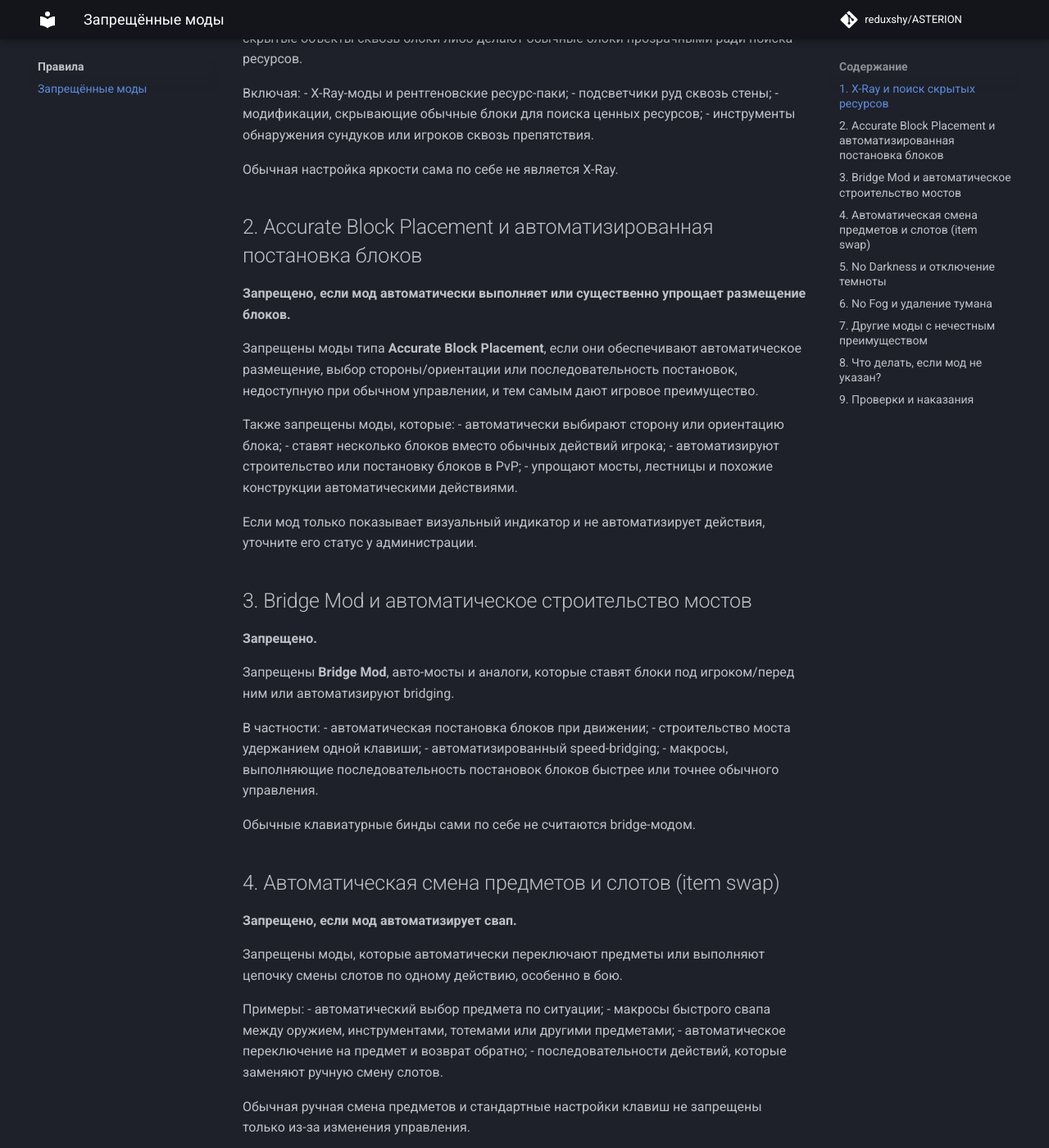
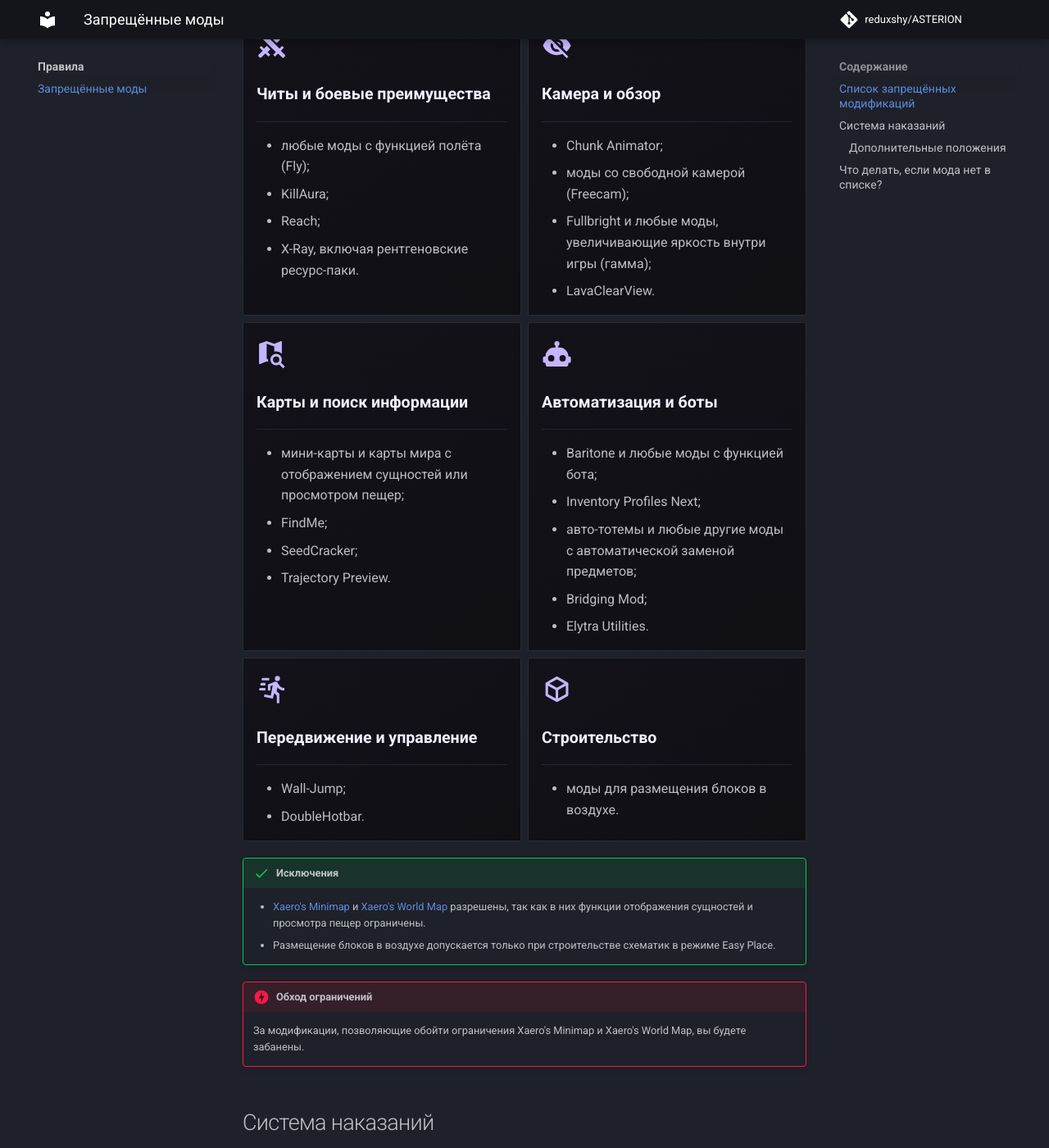
Before and after one commit to reduxshy/ASTERION, an MkDocs documentation site: the page built from docs/rules/forbidden-mods.md, in a window 1280 px wide and 1400 px high, scrolled down 1056 px. Shown: the whole window at 82% size. Built offline with MkDocs 1.6.1 and Material for MkDocs 9.7.7, drawn with Linux system fonts in a browser that asks for light colours; comment, search, counter and statistics services are not loaded; some of the changed text lies outside the part shown.

Commit message:
Update forbidden-mods.md

```diff
--- a/docs/rules/forbidden-mods.md
+++ b/docs/rules/forbidden-mods.md
@@ -1,136 +1,140 @@
+---
+title: Запрещённые моды
+---
+
+<div class="asterion-hero" markdown>
+
+<p class="asterion-eyebrow">ПРАВИЛА · ЧЕСТНАЯ ИГРА</p>
+
 # Запрещённые моды
 
-На ASTERION запрещены модификации клиента, которые дают несправедливое преимущество, автоматизируют игровые действия, раскрывают скрытую информацию или обходят предусмотренные игрой ограничения обзора.
+На ASTERION запрещены модификации, которые дают несправедливое преимущество, автоматизируют игровые действия, раскрывают скрытую информацию или обходят ограничения обзора, предусмотренные игрой.
 
-> Названия модов могут различаться между загрузчиками и версиями. Оценивается фактическая функция мода, а не только его название. Если сомневаетесь, уточните статус у администрации до входа на сервер.
+<div class="asterion-hero-actions">
+  <a class="asterion-button asterion-button-primary" href="../">Правила сервера <span>→</span></a>
+  <a class="asterion-button asterion-button-secondary" href="https://discord.gg/FGb8aVEJQ">Спросить в Discord <span>↗</span></a>
+</div>
 
-Система наказаний
+</div>
 
-За использование запрещённых модификаций применяется следующая последовательность наказаний:
+!!! warning "Вашего мода нет в списке?"
 
-Первое нарушение — предупреждение.
+    Это не значит, что он разрешён. Оценивается фактическая функция мода, а не его название: названия могут различаться между загрузчиками и версиями. Если сомневаетесь, уточните статус у администрации **до входа на сервер**.
 
-Второе нарушение — блокировка доступа к серверу на 1 сутки.
+## Список запрещённых модификаций
 
-Третье нарушение — блокировка доступа к серверу на 3 суток.
+<div class="grid cards asterion-cards" markdown>
 
-Четвёртое нарушение — блокировка доступа к серверу на 7 суток.
+-   :material-sword-cross:{ .asterion-icon }
 
-Пятое и последующие нарушения — постоянная блокировка доступа к серверу (перманентный бан).
+    **Читы и боевые преимущества**
 
-Дополнительные положения
+    ---
 
-Администрация фиксирует нарушения и учитывает историю предыдущих наказаний.
+    - любые моды с функцией полёта (Fly);
+    - KillAura;
+    - Reach;
+    - X-Ray, включая рентгеновские ресурс-паки.
 
-Наказания применяются за подтверждённое использование запрещённых модификаций.
+-   :material-eye-off:{ .asterion-icon }
 
-Если игрок не согласен с наказанием, он может обратиться к администрации через Discord ASTERION.
+    **Камера и обзор**
 
-## 1. X-Ray и поиск скрытых ресурсов
+    ---
 
-**Запрещено.**
+    - Chunk Animator;
+    - моды со свободной камерой (Freecam);
+    - Fullbright и любые моды, увеличивающие яркость внутри игры (гамма);
+    - LavaClearView.
 
-Запрещены X-Ray и аналоги, которые показывают руды, сундуки, игроков или другие скрытые объекты сквозь блоки либо делают обычные блоки прозрачными ради поиска ресурсов.
+-   :material-map-search:{ .asterion-icon }
 
-Включая:
-- X-Ray-моды и рентгеновские ресурс-паки;
-- подсветчики руд сквозь стены;
-- модификации, скрывающие обычные блоки для поиска ценных ресурсов;
-- инструменты обнаружения сундуков или игроков сквозь препятствия.
+    **Карты и поиск информации**
 
-Обычная настройка яркости сама по себе не является X-Ray.
+    ---
 
-## 2. Accurate Block Placement и автоматизированная постановка блоков
+    - мини-карты и карты мира с отображением сущностей или просмотром пещер;
+    - FindMe;
+    - SeedCracker;
+    - Trajectory Preview.
 
-**Запрещено, если мод автоматически выполняет или существенно упрощает размещение блоков.**
+-   :material-robot:{ .asterion-icon }
 
-Запрещены моды типа **Accurate Block Placement**, если они обеспечивают автоматическое размещение, выбор стороны/ориентации или последовательность постановок, недоступную при обычном управлении, и тем самым дают игровое преимущество.
+    **Автоматизация и боты**
 
-Также запрещены моды, которые:
-- автоматически выбирают сторону или ориентацию блока;
-- ставят несколько блоков вместо обычных действий игрока;
-- автоматизируют строительство или постановку блоков в PvP;
-- упрощают мосты, лестницы и похожие конструкции автоматическими действиями.
+    ---
 
-Если мод только показывает визуальный индикатор и не автоматизирует действия, уточните его статус у администрации.
+    - Baritone и любые моды с функцией бота;
+    - Inventory Profiles Next;
+    - авто-тотемы и любые другие моды с автоматической заменой предметов;
+    - Bridging Mod;
+    - Elytra Utilities.
 
-## 3. Bridge Mod и автоматическое строительство мостов
+-   :material-run-fast:{ .asterion-icon }
 
-**Запрещено.**
+    **Передвижение и управление**
 
-Запрещены **Bridge Mod**, авто-мосты и аналоги, которые ставят блоки под игроком/перед ним или автоматизируют bridging.
+    ---
 
-В частности:
-- автоматическая постановка блоков при движении;
-- строительство моста удержанием одной клавиши;
-- автоматизированный speed-bridging;
-- макросы, выполняющие последовательность постановок блоков быстрее или точнее обычного управления.
+    - Wall-Jump;
+    - DoubleHotbar.
 
-Обычные клавиатурные бинды сами по себе не считаются bridge-модом.
+-   :material-cube-outline:{ .asterion-icon }
 
-## 4. Автоматическая смена предметов и слотов (item swap)
+    **Строительство**
 
-**Запрещено, если мод автоматизирует свап.**
+    ---
 
-Запрещены моды, которые автоматически переключают предметы или выполняют цепочку смены слотов по одному действию, особенно в бою.
+    - моды для размещения блоков в воздухе.
 
-Примеры:
-- автоматический выбор предмета по ситуации;
-- макросы быстрого свапа между оружием, инструментами, тотемами или другими предметами;
-- автоматическое переключение на предмет и возврат обратно;
-- последовательности действий, которые заменяют ручную смену слотов.
+</div>
 
-Обычная ручная смена предметов и стандартные настройки клавиш не запрещены только из-за изменения управления.
+!!! success "Исключения"
 
-## 5. No Darkness и отключение темноты
+    - [Xaero's Minimap](https://modrinth.com/mod/xaeros-minimap) и [Xaero's World Map](https://modrinth.com/mod/xaeros-world-map) разрешены, так как в них функции отображения сущностей и просмотра пещер ограничены.
+    - Размещение блоков в воздухе допускается только при строительстве схематик в режиме Easy Place.
 
-**Запрещено.**
+!!! danger "Обход ограничений"
 
-Запрещены **No Darkness** и аналоги, которые убирают предусмотренную игрой темноту и позволяют видеть в тёмных областях без нужного источника света.
+    За модификации, позволяющие обойти ограничения Xaero's Minimap и Xaero's World Map, вы будете забанены.
 
-Включая моды, которые:
-- устраняют эффект темноты;
-- делают тёмные области полностью видимыми;
-- обходят затемнение от игровых эффектов;
-- дают преимущество при исследовании пещер или в PvP за счёт удаления темноты.
+## Система наказаний { #punishments }
 
-## 6. No Fog и удаление тумана
+<div class="asterion-info-panel" markdown>
 
-**Запрещено.**
+<div class="asterion-info-heading" markdown>
 
-Запрещены **No Fog** и аналоги, которые отключают предусмотренный игрой туман и увеличивают обзор за счёт обхода визуальных ограничений.
+:material-gavel: **Наказания за запрещённые моды**
 
-Включая:
-- полное удаление тумана;
-- увеличение видимости в измерениях или игровых событиях, где туман предусмотрен;
-- удаление тумана для обнаружения игроков и объектов на большем расстоянии.
+<span>Каждое подтверждённое нарушение повышает уровень наказания</span>
 
-Обычные графические настройки, не обходящие игровые ограничения, оцениваются отдельно.
+</div>
 
-## 7. Другие моды с нечестным преимуществом
+| Нарушение | Наказание |
+|:--|:--|
+| **Первое** | Предупреждение |
+| **Второе** | Блокировка на 1 сутки |
+| **Третье** | Блокировка на 3 суток |
+| **Четвёртое** | Блокировка на 7 суток |
+| **Пятое и последующие** | Постоянная блокировка (перманентный бан) |
 
-**Запрещено без отдельного разрешения администрации.**
+</div>
 
-К запрещённым категориям также относятся модификации, которые:
-- автоматически прицеливаются, атакуют или наводятся на цель;
-- раскрывают местоположение игроков, сущностей или ресурсов сквозь препятствия;
-- автоматизируют добычу, бой, строительство или передвижение;
-- обходят ограничения сервера или игровые механики;
-- используют макросы последовательностей действий для получения преимущества.
+### Дополнительные положения
 
-Это не означает, что любой клиентский мод запрещён. Косметические моды интерфейса и моды производительности оцениваются по фактическим функциям и правилам сервера.
+- Администрация фиксирует нарушения и учитывает историю предыдущих наказаний.
+- Наказания применяются за **подтверждённое** использование запрещённых модификаций.
+- Если вы не согласны с наказанием, обратитесь к администрации через [Discord ASTERION](https://discord.gg/FGb8aVEJQ).
 
-## 8. Что делать, если мод не указан?
+## Что делать, если мода нет в списке?
 
 1. Не используйте его на сервере, пока статус не уточнён.
-2. Отправьте администрации название и ссылку на страницу мода.
+2. Отправьте администрации название мода и ссылку на его страницу.
 3. Опишите его функции.
 4. Дождитесь ответа в [Discord ASTERION](https://discord.gg/FGb8aVEJQ).
 
-## 9. Проверки и наказания
+<div class="asterion-bottom-note" markdown>
 
-Администрации следует отдельно опубликовать порядок проверки, используемые доказательства, меры наказания и порядок апелляции. Конкретные сроки наказаний здесь не указаны, поскольку они не были предоставлены.
+*Список обновляется при изменении правил. Если сомневаетесь, уточните статус мода у администрации заранее.*
 
----
-
-*Список должен обновляться при изменении правил. Если сомневаетесь, уточните статус мода у администрации заранее.*
+</div>
```
